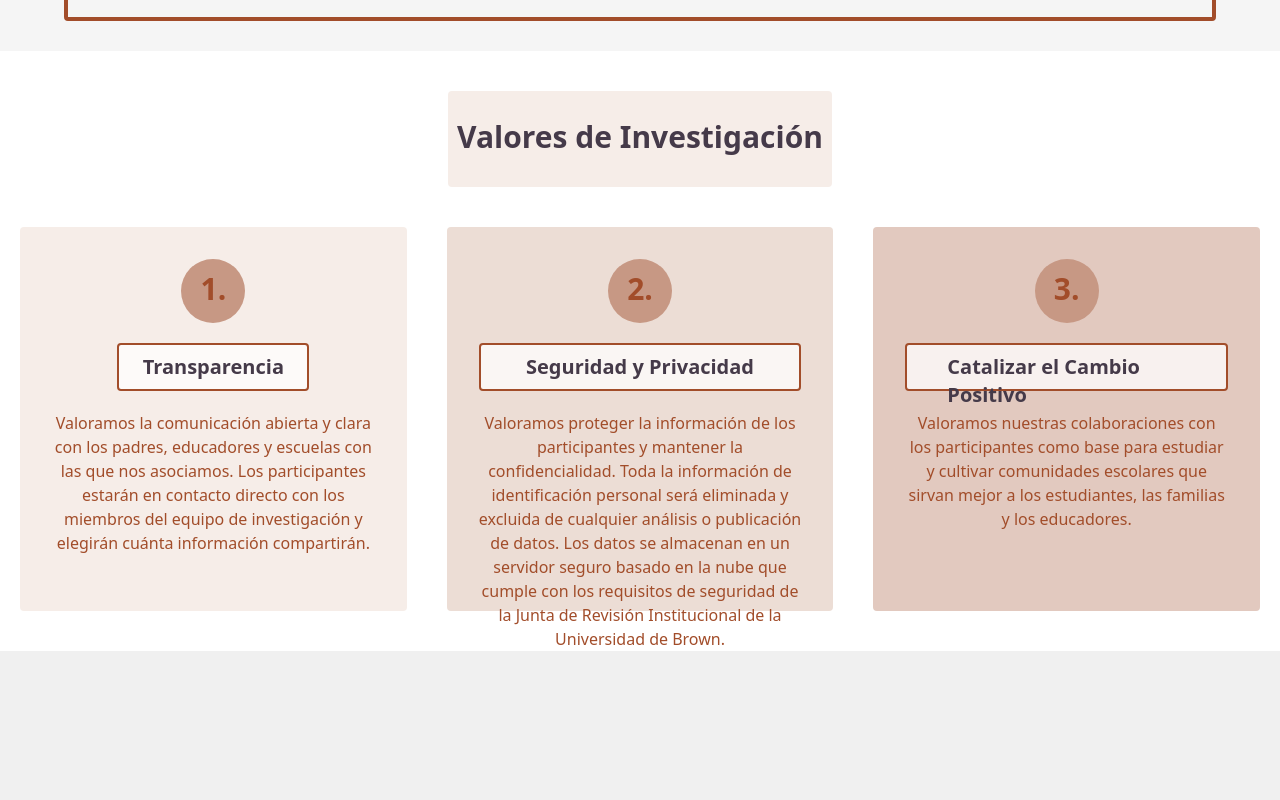
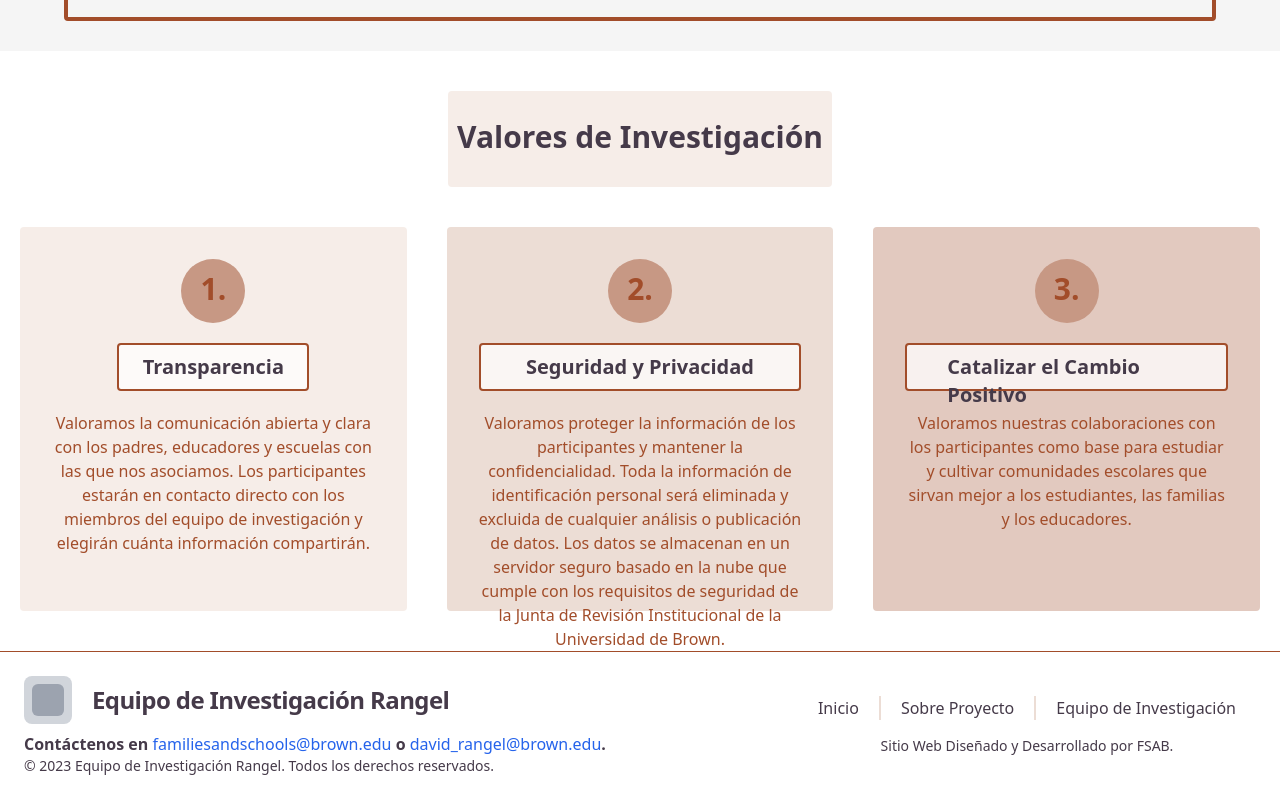
Before and after one commit to fullstackatbrown/rangel-research, a Next.js app: page /homeESP in a window 1280 px wide. Shown: the part 1005-1805 px from the top of the page. Before the commit the page ends 1656 px from the top, so only its background shows below. Built offline with nearby package versions, Linux system fonts and the light colour scheme.

Commit message:
feat: Add footers to all pages

```diff
--- a/src/components/footerESP.tsx
+++ b/src/components/footerESP.tsx
@@ -40,7 +40,7 @@ const FooterESP = () => {
             href="/about"
             className="block mt-4 lg:inline-block lg:mt-0 text-gray-purple hover:text-brown5 px-5 bg-transparent"
           >
-            Acerca del Proyecto
+            Sobre Proyecto
           </a>
           <a
             href="/teamBios"
@@ -50,7 +50,7 @@ const FooterESP = () => {
           </a>
         </div>
         <span className="text-gray-purple text-sm bg-transparent text-center">
-          Sitio web diseñado y desarrollado por FSAB.
+          Sitio Web Diseñado y Desarrollado por FSAB.
         </span>
       </div>
     </footer>
--- a/src/pages/homeESP.tsx
+++ b/src/pages/homeESP.tsx
@@ -1,6 +1,7 @@
 import QualtricsButtonESP from "@/components/qualtricsButtonESP";
 import NavigationBarESP from "@/components/navigationBarESP";
 import ButtonLink from "@/components/buttonLink";
+import FooterESP from "@/components/footerESP";
 
 export default function Home() {
   return (
@@ -139,6 +140,8 @@ export default function Home() {
           </div>
         </div>
       </div>
+
+      <FooterESP />
     </div>
   );
 }
--- a/src/pages/teamBios.tsx
+++ b/src/pages/teamBios.tsx
@@ -2,6 +2,7 @@ import React from 'react';
 import TeamMember from '../components/TeamMember';
 import Member from '../interfaces/interfaces';
 import NavigationBar from '@/components/navigationBar';
+import Footer from '@/components/footer';
 
 const team: Member[] = [
     {
@@ -63,6 +64,7 @@ const TeamBioPage: React.FC = () => {
             <TeamMember key={index} member={member} />
           ))}
         </div>
+        <Footer/>
      </div>
     );
   };
--- a/src/pages/teamBiosESP.tsx
+++ b/src/pages/teamBiosESP.tsx
@@ -2,6 +2,7 @@ import React from 'react';
 import TeamMember from '../components/TeamMember';
 import Member from '../interfaces/interfaces';
 import NavigationBarESP from '@/components/navigationBarESP';
+import FooterESP from '@/components/footerESP';
 
 const team: Member[] = [
     {
@@ -63,6 +64,7 @@ const TeamBioESP: React.FC = () => {
             <TeamMember key={index} member={member} />
           ))}
         </div>
+        <FooterESP/>
      </div>
     );
   };
```
